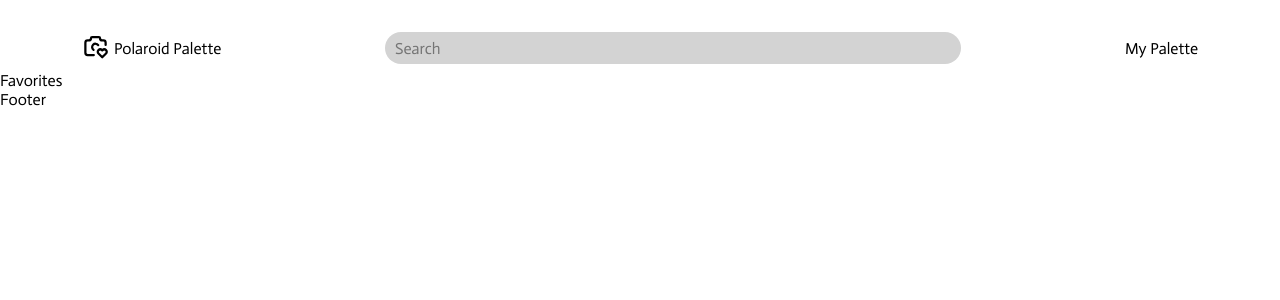
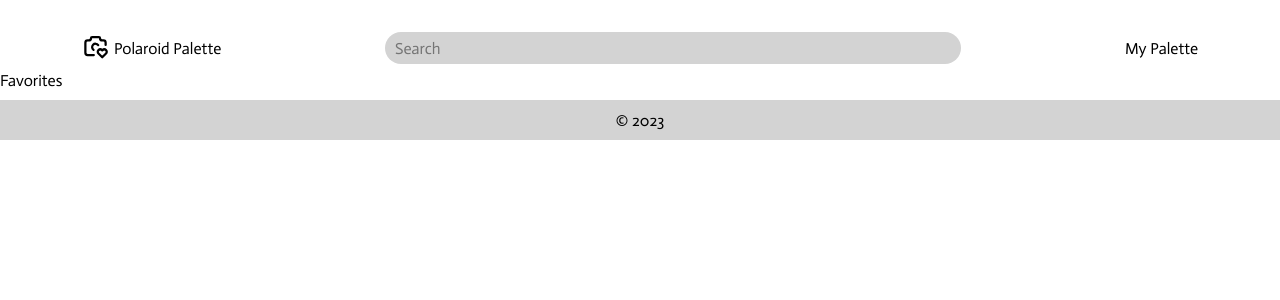
Before and after one commit to twentyfive21/photo-react, a React (Vite) app: page /mypalette in a window 1280 px wide. Shown: the top 300 px of the page. Built offline with nearby package versions, Linux system fonts and the light colour scheme.

Commit message:
added basic footer

```diff
--- a/src/components/Footer/Footer.css
+++ b/src/components/Footer/Footer.css
@@ -0,0 +1,8 @@
+footer {
+    margin-top: 10px;
+    height: 5vh;
+    background-color: #D3D3D3;
+    display: flex;
+    justify-content: center;
+    align-items: center;
+}
--- a/src/components/Footer/Footer.jsx
+++ b/src/components/Footer/Footer.jsx
@@ -3,7 +3,9 @@ import './Footer.css'
 
 function Footer() {
   return (
-    <div>Footer</div>
+    <footer>
+    &#169; 2023
+    </footer>
   )
 }
 
```
